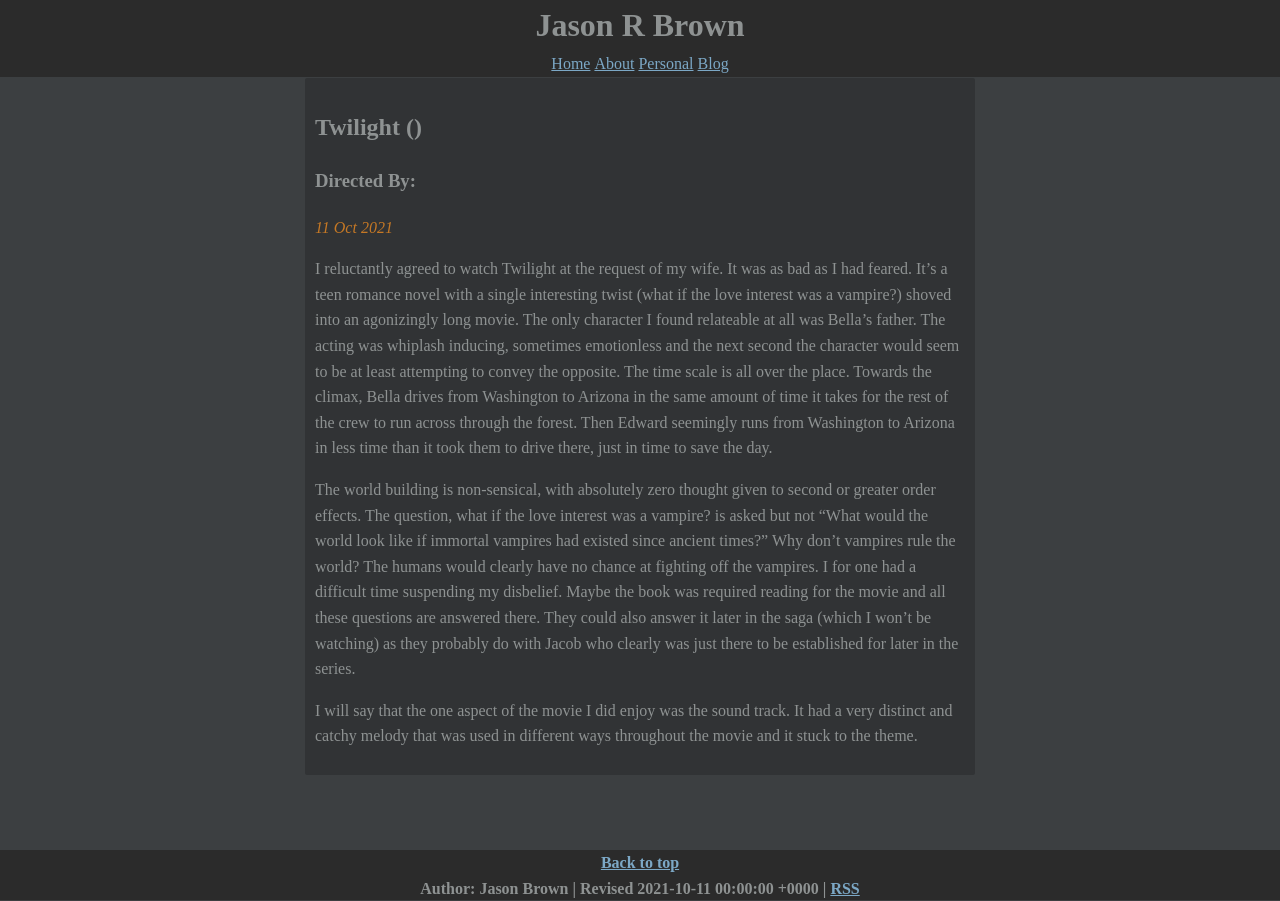
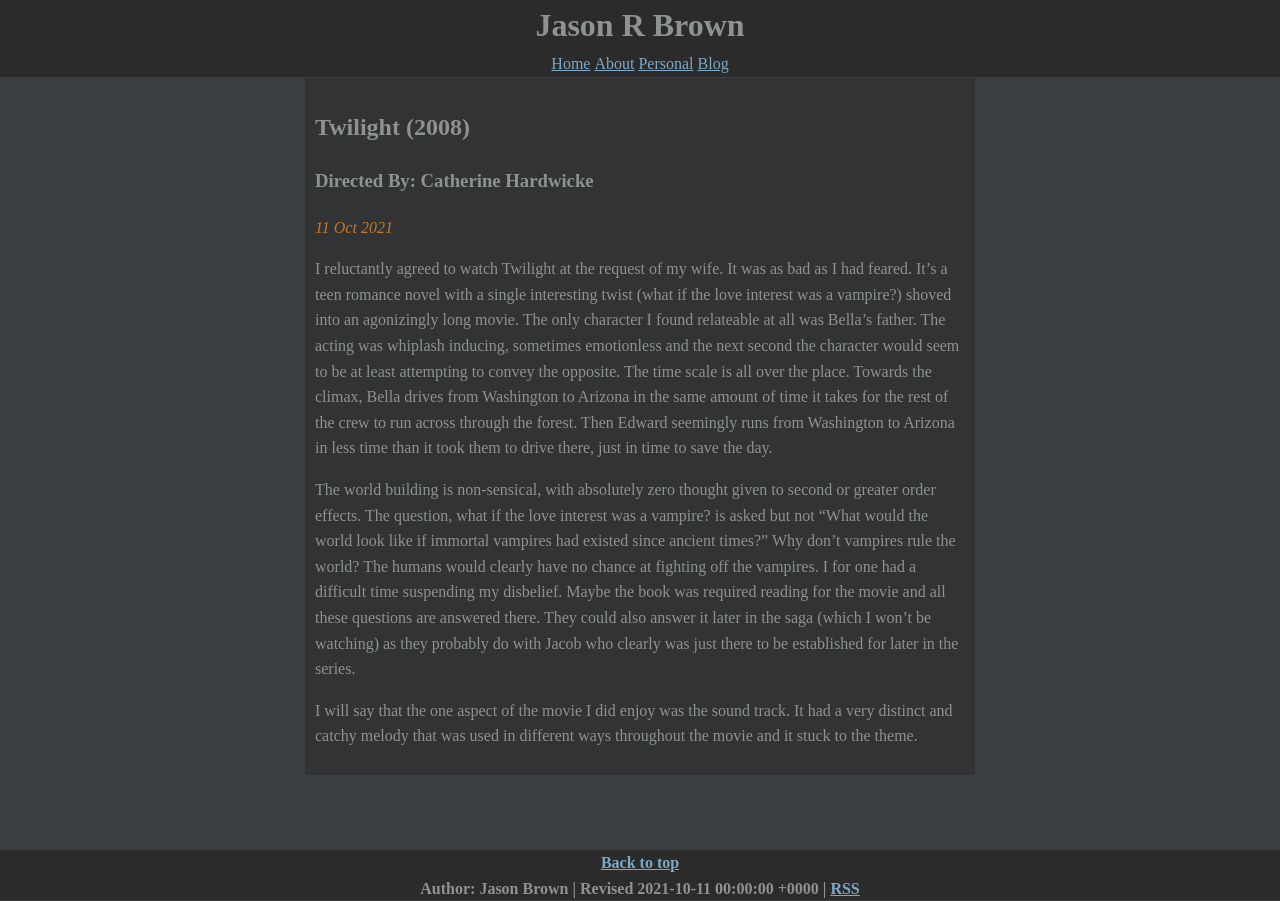
Before and after one commit to noUsernamesLef7/noUsernamesLef7.github.io, a Jekyll site: the page built from _movies/Twilight.md, in a window 1280 px wide. Built offline with Jekyll 4.4.1, drawn with Linux system fonts in a browser that asks for light colours.

Commit message:
Fix some movie formatting issues.

```diff
--- a/_movies/Twilight.md
+++ b/_movies/Twilight.md
@@ -1,11 +1,11 @@
 ---
 layout: movie
 title: Twilight
-director:
-release-year:
+director: Catherine Hardwicke
+release-year: 2008
 author: Jason Brown
 tags:
-  - Least Favorite
+  - Least Favorites
 date: 2021-10-11
 ---
 I reluctantly agreed to watch Twilight at the request of my wife. It was as bad as I had feared. It's a teen romance novel with a single interesting twist (what if the love interest was a vampire?) shoved into an agonizingly long movie. The only character I found relateable at all was Bella's father. The acting was whiplash inducing, sometimes emotionless and the next second the character would seem to be at least attempting to convey the opposite. The time scale is all over the place. Towards the climax, Bella drives from Washington to Arizona in the same amount of time it takes for the rest of the crew to run across through the forest. Then Edward seemingly runs from Washington to Arizona in less time than it took them to drive there, just in time to save the day.
```
Also changed, not shown: _movies/2001-Space-Odyssey.md (+1 -1 lines).
